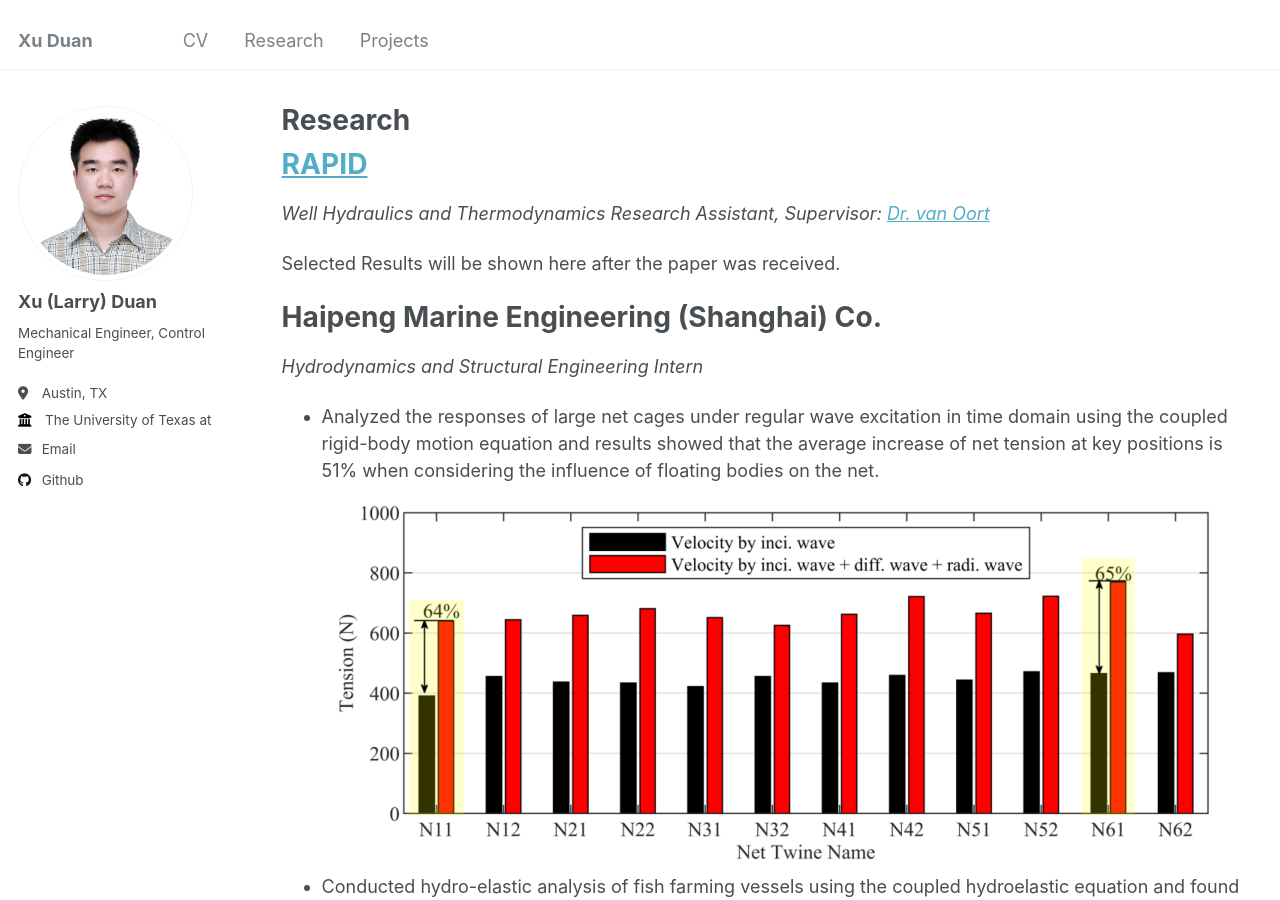
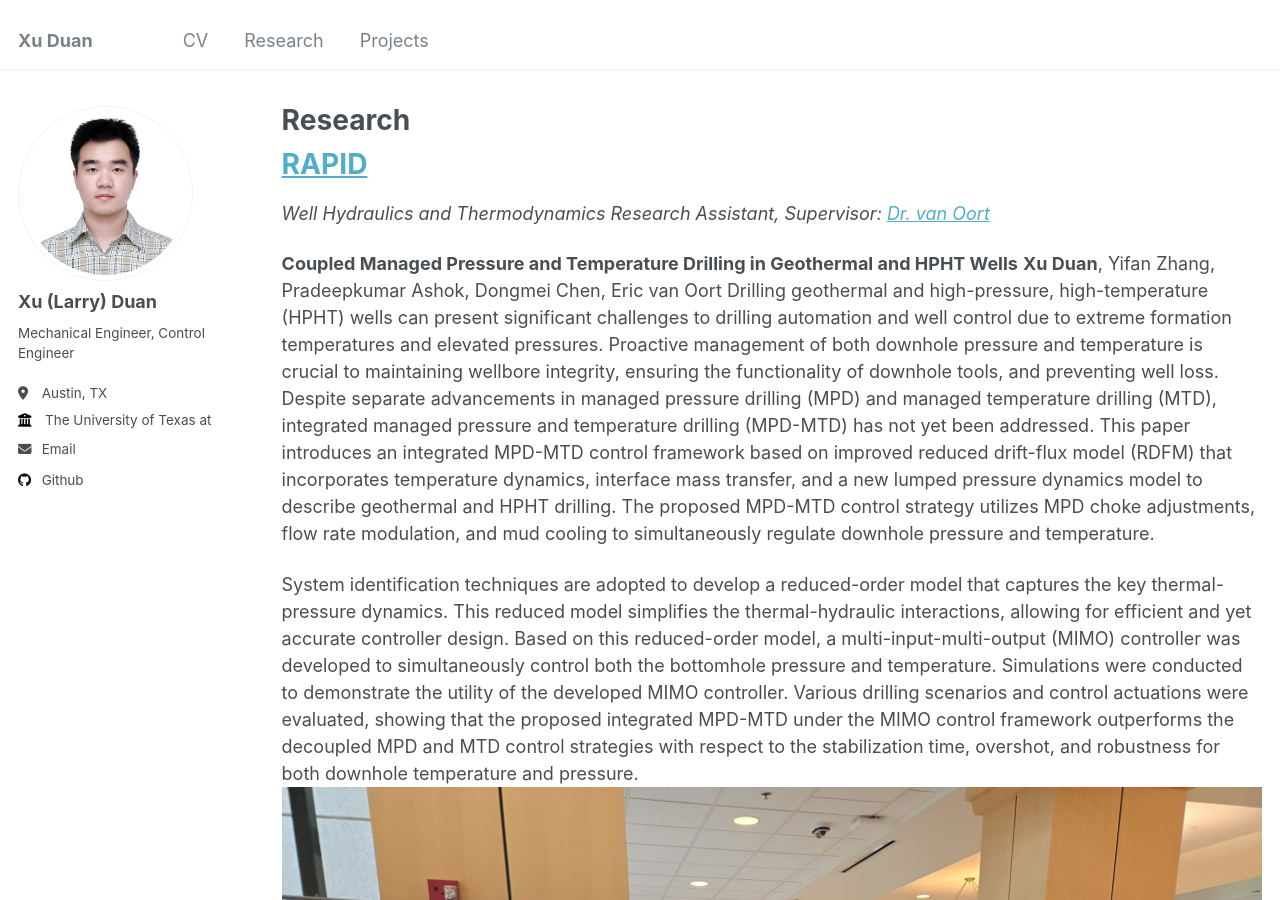
Before and after one commit to Xu-Duan/Xu-Duan.github.io, a Jekyll site: the page built from _pages/research.md, in a window 1280 px wide and 900 px high. Built offline with Jekyll 4.4.1, drawn with Linux system fonts in a browser that asks for light colours.

Commit message:
add research

```diff
--- a/_pages/research.md
+++ b/_pages/research.md
@@ -13,7 +13,12 @@ redirect_from:
 ======
 *Well Hydraulics and Thermodynamics Research Assistant, Supervisor: [Dr. van Oort](https://www.pge.utexas.edu/facultystaff/faculty-directory/vanoort)*
 
-Selected Results will be shown here after the paper was received.
+**Coupled Managed Pressure and Temperature Drilling in Geothermal and HPHT Wells**
+**Xu Duan**, Yifan Zhang, Pradeepkumar Ashok, Dongmei Chen, Eric van Oort
+Drilling geothermal and high-pressure, high-temperature (HPHT) wells can present significant challenges to drilling automation and well  control due to extreme formation temperatures and elevated pressures. Proactive management of both downhole pressure and temperature is crucial to maintaining wellbore integrity, ensuring the functionality of downhole tools, and preventing well loss. Despite separate advancements in managed pressure drilling (MPD) and managed temperature drilling (MTD), integrated managed pressure and temperature drilling (MPD-MTD) has not yet been addressed. This paper introduces an integrated MPD-MTD control framework based on improved reduced drift-flux model (RDFM) that incorporates temperature dynamics, interface mass transfer, and a new lumped pressure dynamics model to describe geothermal and HPHT drilling. The proposed MPD-MTD control strategy utilizes MPD choke adjustments, flow rate modulation, and mud cooling to simultaneously regulate downhole pressure and temperature.
+
+System identification techniques are adopted to develop a reduced-order model that captures the key thermal-pressure dynamics. This reduced model simplifies the thermal-hydraulic interactions, allowing for efficient and yet accurate controller design. Based on this reduced-order model, a multi-input-multi-output (MIMO) controller was developed to simultaneously control both the bottomhole pressure and temperature. Simulations were conducted to demonstrate the utility of the developed MIMO controller. Various drilling scenarios and control actuations were evaluated, showing that the proposed integrated MPD-MTD under the MIMO control framework outperforms the decoupled MPD and MTD control strategies with respect to the stabilization time, overshot, and robustness for both downhole temperature and pressure.
+![SGW2025-01](http://Xu-Duan.github.io/images/SGW2025-01.JPEG) ![Floatingbody](http://Xu-Duan.github.io/images/SGW2025-02.JPEG)
 
 Haipeng Marine Engineering (Shanghai) Co.
 ======
```
Also changed, not shown: images/SGW2025-01.JPEG (added), images/SGW2025-02.JPEG (added).
